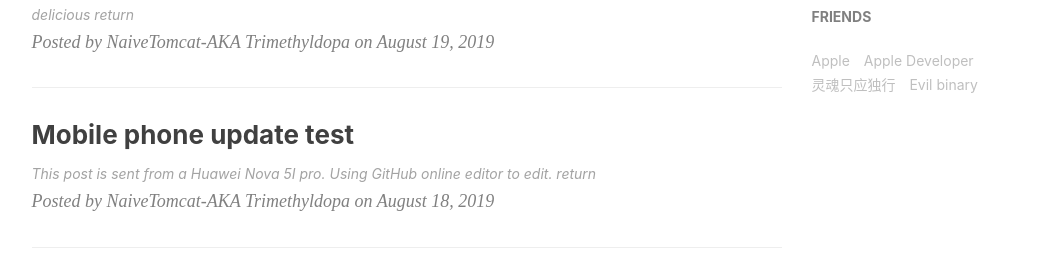
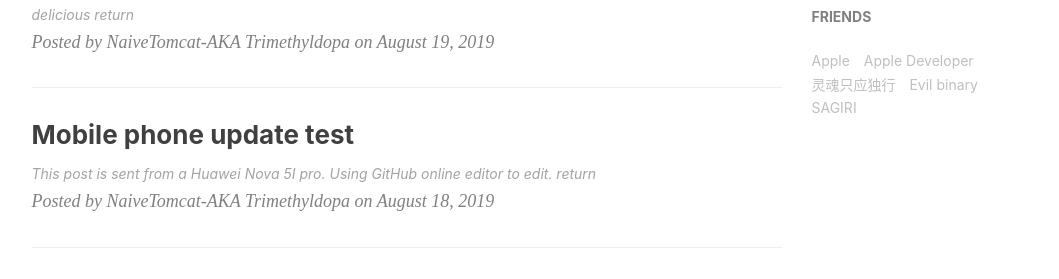
Before and after one commit to NaiveTomcat/blog, a Jekyll site: the page built from index.html, in a window 1280 px wide and 900 px high, scrolled down 1056 px. Shown: the part 161-440 px from the top of the window, without its empty margins (136-1195 px from the left). Built offline with Jekyll 4.4.1, drawn with Linux system fonts in a browser that asks for light colours; nearby versions of some CDN libraries; a script that is not in the unit is left out; the list of posts is cut into pages by our own code; comment, search, counter and statistics services are not loaded.

Commit message:
Update _config.yml

```diff
--- a/_config.yml
+++ b/_config.yml
@@ -111,5 +111,8 @@ friends: [
     },{
         title: "Evil binary",
         href: "https://evil-binary.github.io"
+    },{
+        title: "SAGIRI",
+        href: "https://blog.sagiri-web.com"
     }
 ]
```
